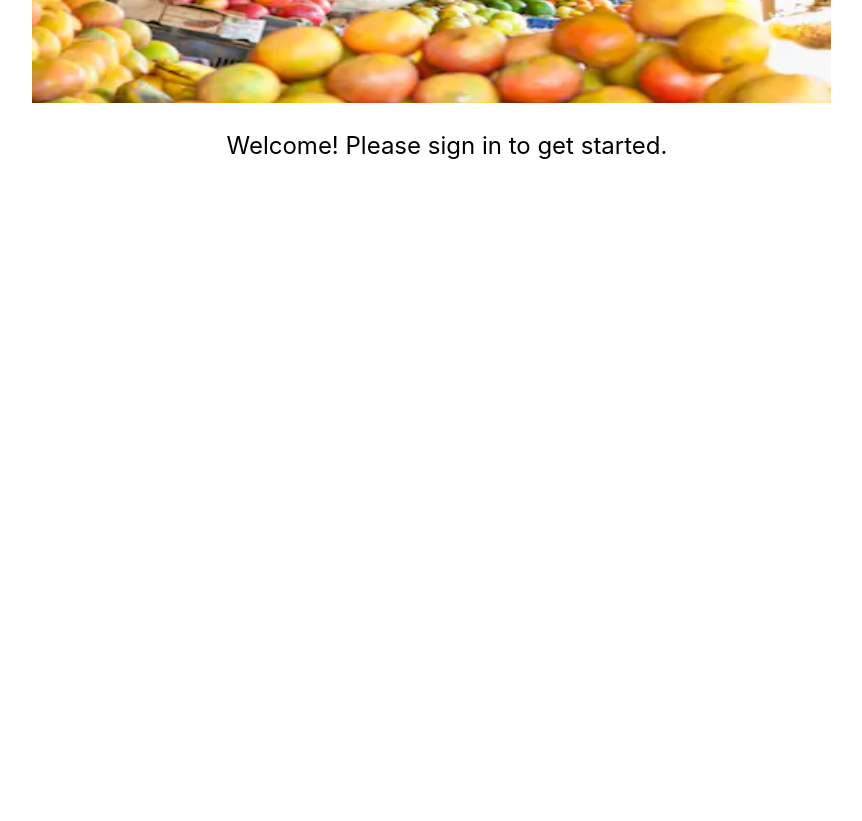
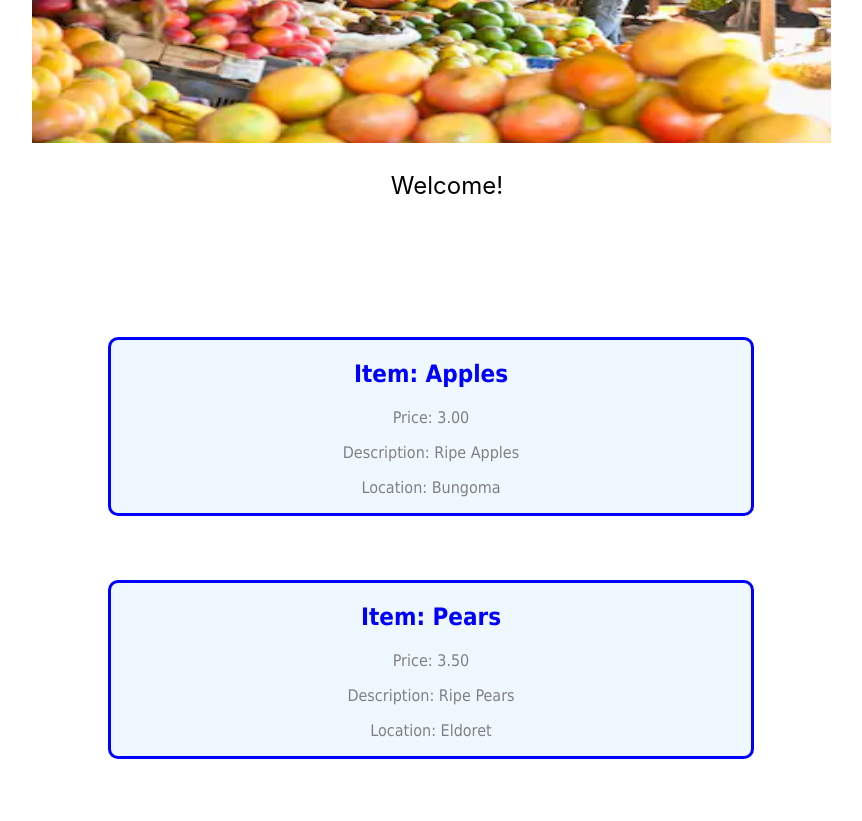
Before and after one commit to Build-Week-AfricanMarketPlace1/front-end, a React (Create React App) app in the folder marketplace/: page /additem in a window 1280 px wide. Shown: the part 260-1081 px from the top of the page, without its empty margins (209-1071 px from the left). Before the commit the page ends 800 px from the top, so only its background shows below. Built offline with nearby package versions, Linux system fonts and the light colour scheme.

Commit message:
add item and nav

```diff
--- a/marketplace/src/App.js
+++ b/marketplace/src/App.js
@@ -1,28 +1,49 @@
-import React from 'react';
+import React, { useState} from 'react';
 import SignUp from './components/SignUp';
+import Login from './components/Login';
+import { BrowserRouter as Router, Link,  Route, Switch } from 'react-router-dom';
+import Image from './africanmarketplace.png';
+import AddItem from './components/AddItem';
+import styled from 'styled-components';
+import Data from './components/Data';
 import './App.css';
-import Login from './components/Login';
-import { BrowserRouter as Router, Route, Switch } from 'react-router-dom';
-import Image from './africanmarketplace.png';
-
 
 function App() {
+
+  const [item] = useState(Data);
+
+  console.log(item);
+
+  const StyledLink = styled(Link)`
+  width:100px;
+  padding: 10px;
+  text-decoration: none;
+  display: flex;
+  flex-direction: row;
+  float: right;
+`;
+
 
   return (
     <div className="App">
       <Router>
       <div className="header-one">
-
+        <nav>
+        <StyledLink to="/">Home</StyledLink>
+        <StyledLink to="/SignUp">Register</StyledLink>
+        <StyledLink to="/additem">Add Item</StyledLink>
+        </nav>
       </div>
         <div className= "image">
           <img src = {Image} alt="africanmarketplace"></img>
         </div>
         <div className="welcome">
-          <p>Welcome! Please sign in to get started.</p>
+          <p>Welcome!</p>
         </div>
         <Switch>
           <Route exact path="/" component={Login} />
           <Route exact path="/SignUp" component={SignUp} />
+          <Route exact path="/additem" component={AddItem}/>
         </Switch>
       </Router>
 
--- /dev/null
+++ b/marketplace/src/components/AddItem.js
@@ -0,0 +1,38 @@
+import React, { useState } from "react";
+import styled from "styled-components";
+import Data from "./Data";
+import Form from "./Form";
+import ItemCard from "./ItemCard";
+
+function AddItem() {
+
+  const [item, setItem] = useState(Data);
+  console.log(item);
+
+  const Wrapper = styled.div`
+    text-align: center;
+    font-family: tahoma;
+  `;
+
+  const addNewItem = (form) => {
+    const formID = Data.length + 1;
+    console.log("Form ID: ", formID);
+    const newItem = {
+      id: formID,
+      name: form.name,
+      price: form.price,
+      description: form.description,
+      location: form.location
+    };
+    setItem([...item, newItem]);
+  };
+
+  return (
+    <Wrapper>
+      <ItemCard item={item} />
+      <Form addNewItem={addNewItem} />
+    </Wrapper>
+  );
+}
+
+export default AddItem;
--- /dev/null
+++ b/marketplace/src/components/Data.js
@@ -0,0 +1,8 @@
+export default [
+    {id: 0, name: "Apples", price: "3.00", description: "Ripe Apples", location:"Bungoma"},
+    {id: 1, name: "Pears", price: "3.50", description: "Ripe Pears", location:"Eldoret"},
+    {id: 2, name: "Lettuce", price: "3.00", description: "Green Lettuce", location:"Garisa"},
+    {id: 3, name: "Tomatoes", price: "4.50", description: "Red Tomatoes", location:"Isiolo"},
+    {id: 4, name: "Spinach", price: "2.00", description: "Baby Spinach", location:"Nairobi"},
+    {id: 5, name: "Peaches", price: "1.50", description: "Yellow peaches", location:"Eldoret"}
+]
--- /dev/null
+++ b/marketplace/src/components/Form.js
@@ -0,0 +1,78 @@
+import React, { useState } from "react";
+
+const Form = (props) => {
+  console.log("form: ", Form);
+
+
+  const [form, setForm] = useState({
+      name: "",
+      price: "",
+      description: "",
+      location:""
+    });
+
+  const handleChange = (event) => {
+    setForm({
+      ...form,
+      [event.target.name]: event.target.value,
+    });
+  };
+
+
+  const submitForm = (event) => {
+    event.preventDefault();
+    props.addNewItem(form);
+    setForm({
+    name: "",
+    price: "",
+    description: "",
+    location:""
+});
+    console.log("form submitted!");
+  };
+  return (
+    <form onSubmit={submitForm}>
+      <label htmlFor="name">Item Name</label>
+      <input
+        id="name"
+        type="text"
+        placeholder="Name"
+        onChange={handleChange}
+        value={form.name}
+        name="name"
+      />
+      <label htmlFor="price">Price</label>
+      <input
+        id="price"
+        type="text"
+        placeholder="Price"
+        onChange={handleChange}
+        value={form.price}
+        name="price"
+      />
+       <label htmlFor="description">Description</label>
+      <input
+        id="description"
+        type="text"
+        placeholder="Description"
+        onChange={handleChange}
+        value={form.description}
+        name="description"
+      />
+      <label htmlFor="location">Location</label>
+      <select id="location"
+          name="location"
+          onChange={handleChange}>
+          <option value="Bungoma">Bungoma</option>
+          <option value="Eldoret">Eldoret</option>
+          <option value="Garisa">Garisa</option>
+          <option value="Isiolo">Isiolo</option>
+          <option value="Nairobi">Nairobi</option>
+        </select>
+
+
+      <button type="submit">Add</button>
+    </form>
+  );
+};
+export default Form;
--- /dev/null
+++ b/marketplace/src/components/ItemCard.js
@@ -0,0 +1,49 @@
+import React from "react";
+import styled from 'styled-components';
+
+const ItemCard = (props) => {
+
+    const Wrapper = styled.div `
+        display: flex;
+        flex-direction: column;
+        justify-content: center;
+        align-items: center;
+    `;
+
+    const DataWrapper = styled.div `
+        border: 3px solid blue;
+        border-radius: 10px;
+        width: 50%;
+        margin: 2rem;
+        background: aliceblue;
+    `;
+
+    const Title = styled.h1 `
+        color: white;
+    `;
+
+    const SubTitle = styled.h2 `
+        color: blue;
+    `;
+
+    const Data = styled.p `
+        color: grey;
+    `;
+
+    return (
+        <Wrapper>
+            <Title>Item List</Title>
+            {props.item?.map((el, i) => {
+                return(
+                <DataWrapper key={ i }>
+                    <SubTitle>Item: {el.name}</SubTitle>
+                    <Data>Price: {el.price}</Data>
+                    <Data>Description: {el.description}</Data>
+                    <Data>Location: {el.location}</Data>
+                </DataWrapper>
+            )})}
+        </Wrapper>
+    );
+};
+
+export default ItemCard;
```
Also changed, not shown: marketplace/src/components/Item.js (added, +19 -0 lines), 1 other file (tests, documents, lock files or other folders).
